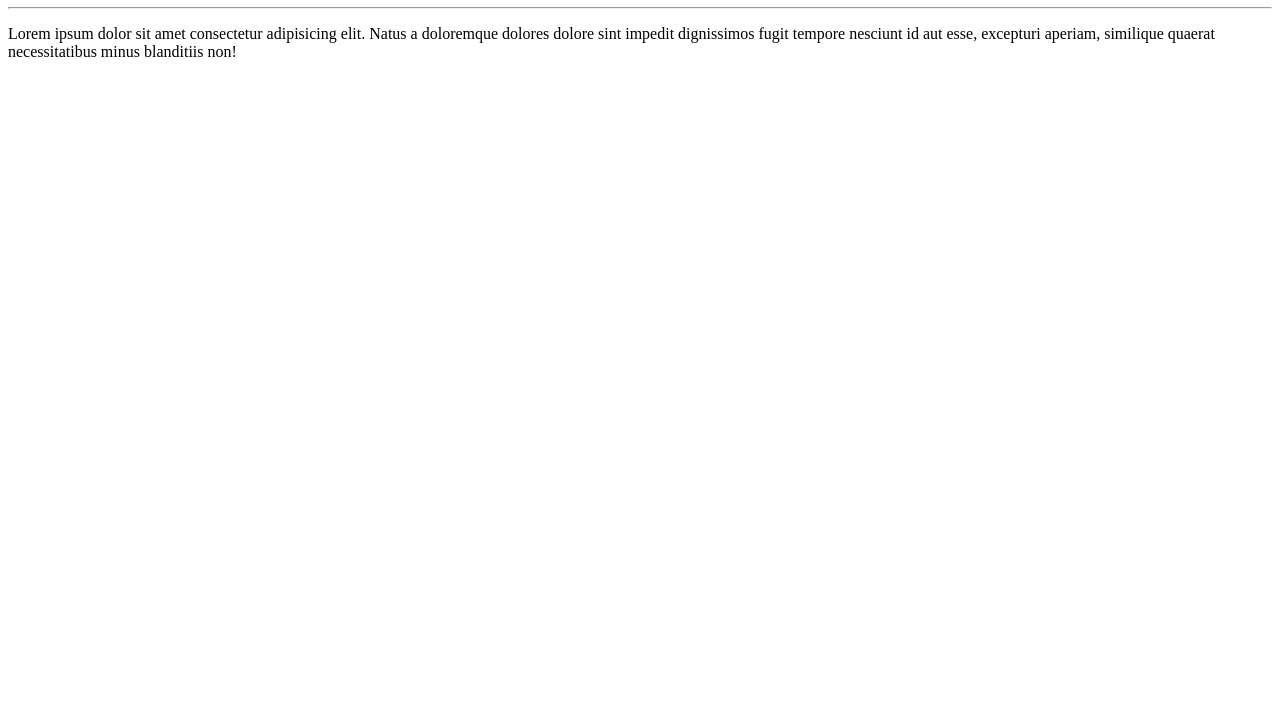
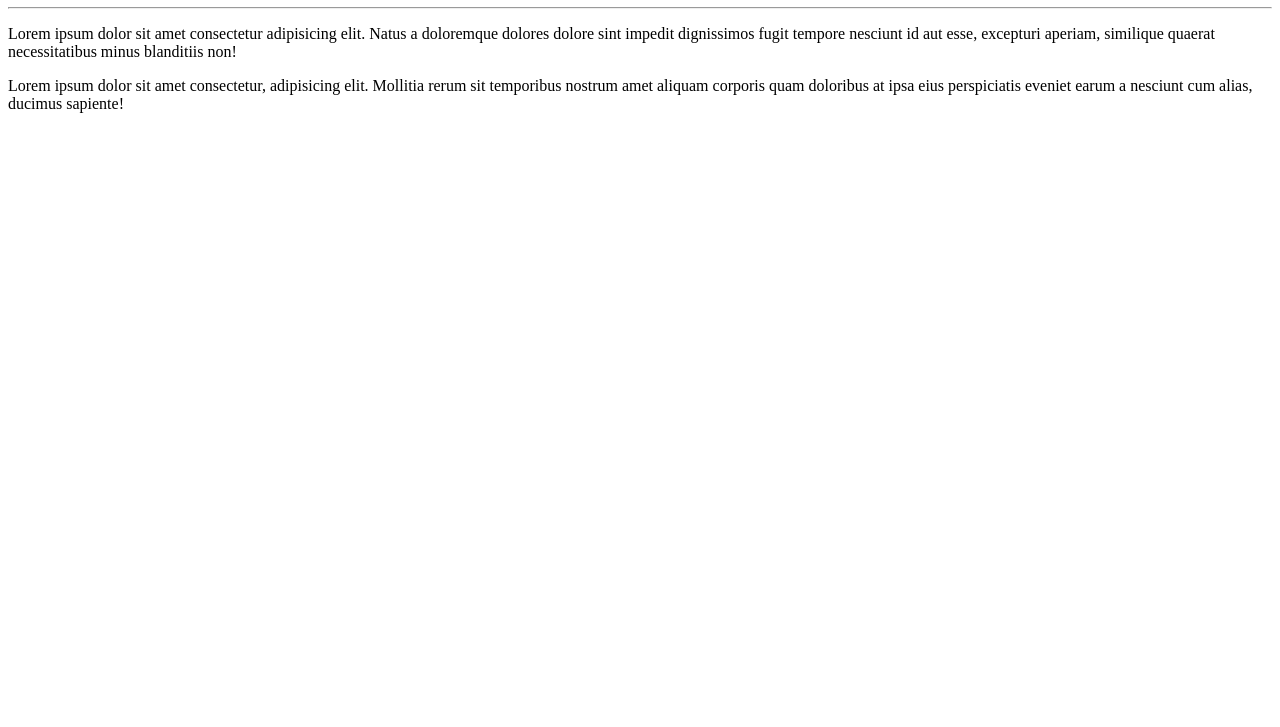
Before and after one commit to helioliveira1/Ola-Mundo, a plain HTML site: page site-exemplo/index.html in a window 1280 px wide. Shown: the part 73-800 px from the top of the page. Drawn offline with Linux system fonts and the light colour scheme.

Commit message:
Adicionei mais um parágrafo

```diff
--- a/site-exemplo/index.html
+++ b/site-exemplo/index.html
@@ -9,7 +9,7 @@
     <h1>Olá Mundo</h1>
     <hr>
     <p>Lorem ipsum dolor sit amet consectetur adipisicing elit. Natus a doloremque dolores dolore sint impedit dignissimos fugit tempore nesciunt id aut esse, excepturi aperiam, similique quaerat necessitatibus minus blanditiis non!</p>
-
+    <p>Lorem ipsum dolor sit amet consectetur, adipisicing elit. Mollitia rerum sit temporibus nostrum amet aliquam corporis quam doloribus at ipsa eius perspiciatis eveniet earum a nesciunt cum alias, ducimus sapiente!</p>
 
 </body>
 </html>
```
